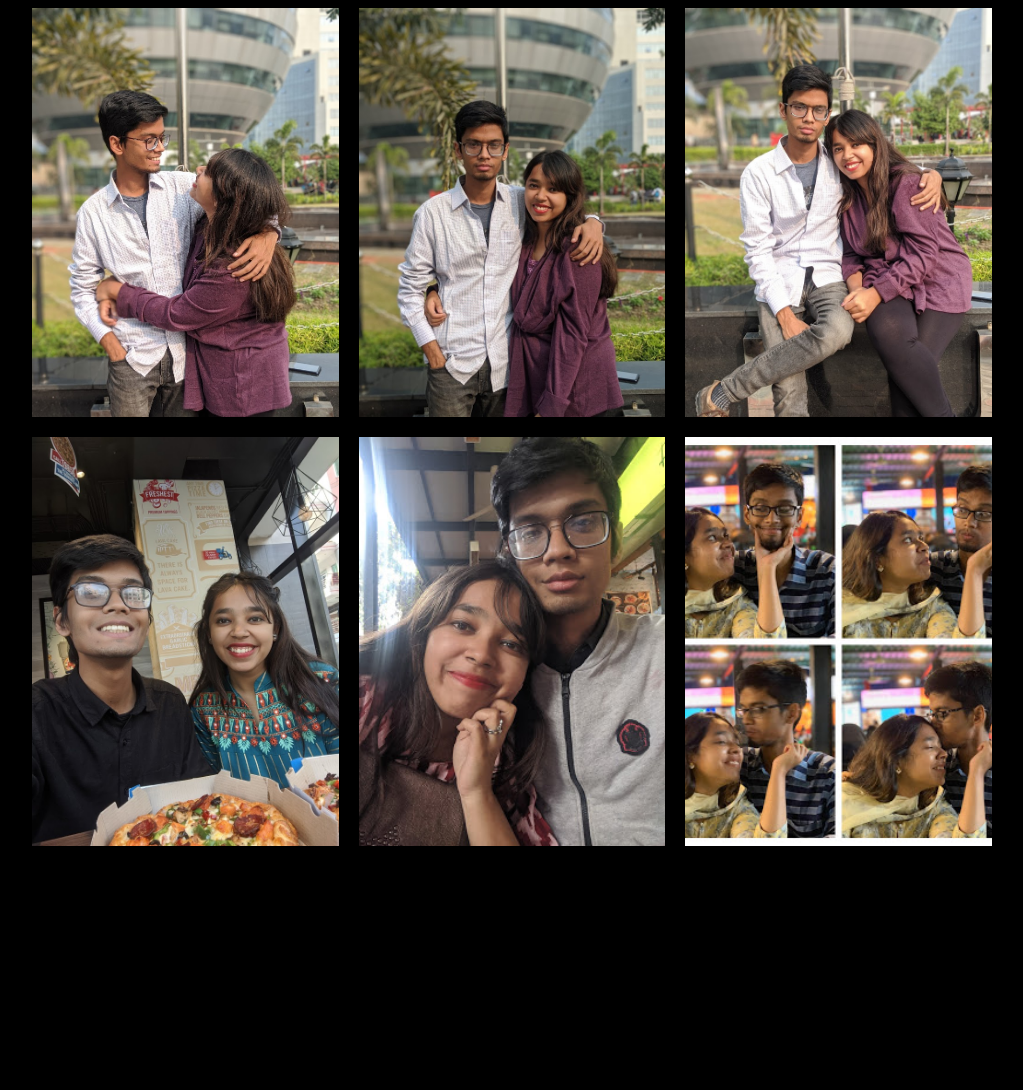
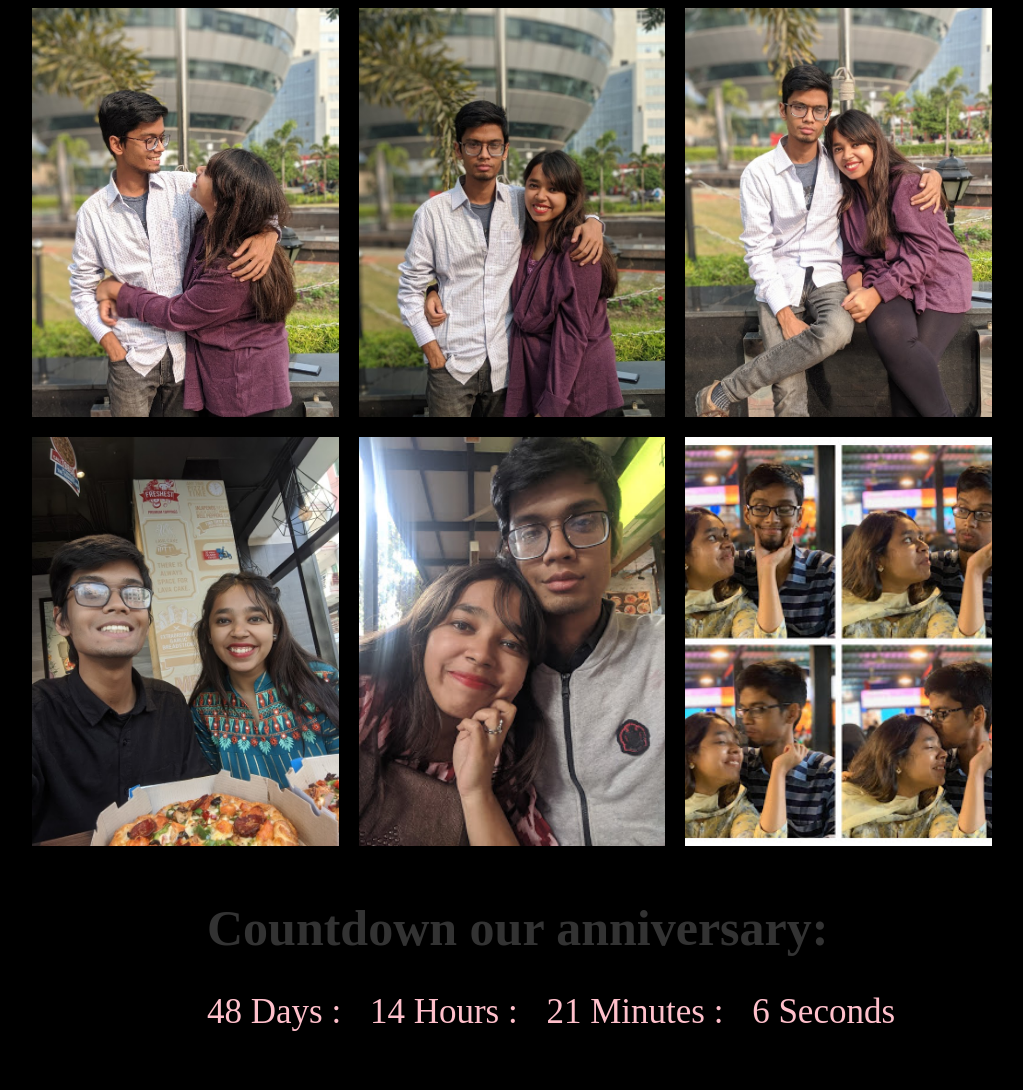
Before and after one commit to fahimhoque/fahimhoque.github.io, a plain HTML site: page tuki.html in a window 1280 px wide. Shown: the whole page, without its empty margins (128-1151 px from the left). Before the commit the page ends 998 px from the top, so only its background shows below. Drawn offline with Linux system fonts and the light colour scheme.

Commit message:
Update tuki.css

```diff
--- a/styles/tuki.css
+++ b/styles/tuki.css
@@ -13,7 +13,7 @@
 
 body {
 	min-height: 100vh;
-	background-color: #000000;
+	background-color: black;
 }
 
 .container {
@@ -63,3 +63,24 @@ body {
 .gallery-image:hover {
 	transform: scale(1.15);
 }
+
+
+
+
+
+#countdown {
+	padding-left: 175px;
+	font-size: 5rem;
+	color: #333;
+}
+#timer {
+	padding-left: 175px;
+  	width:100%
+  	float:left;
+  	color: pink;
+  	font-size: 3.5rem;
+}
+#timer li{
+  	display:inline;
+  	margin-right:20px;
+}
```
